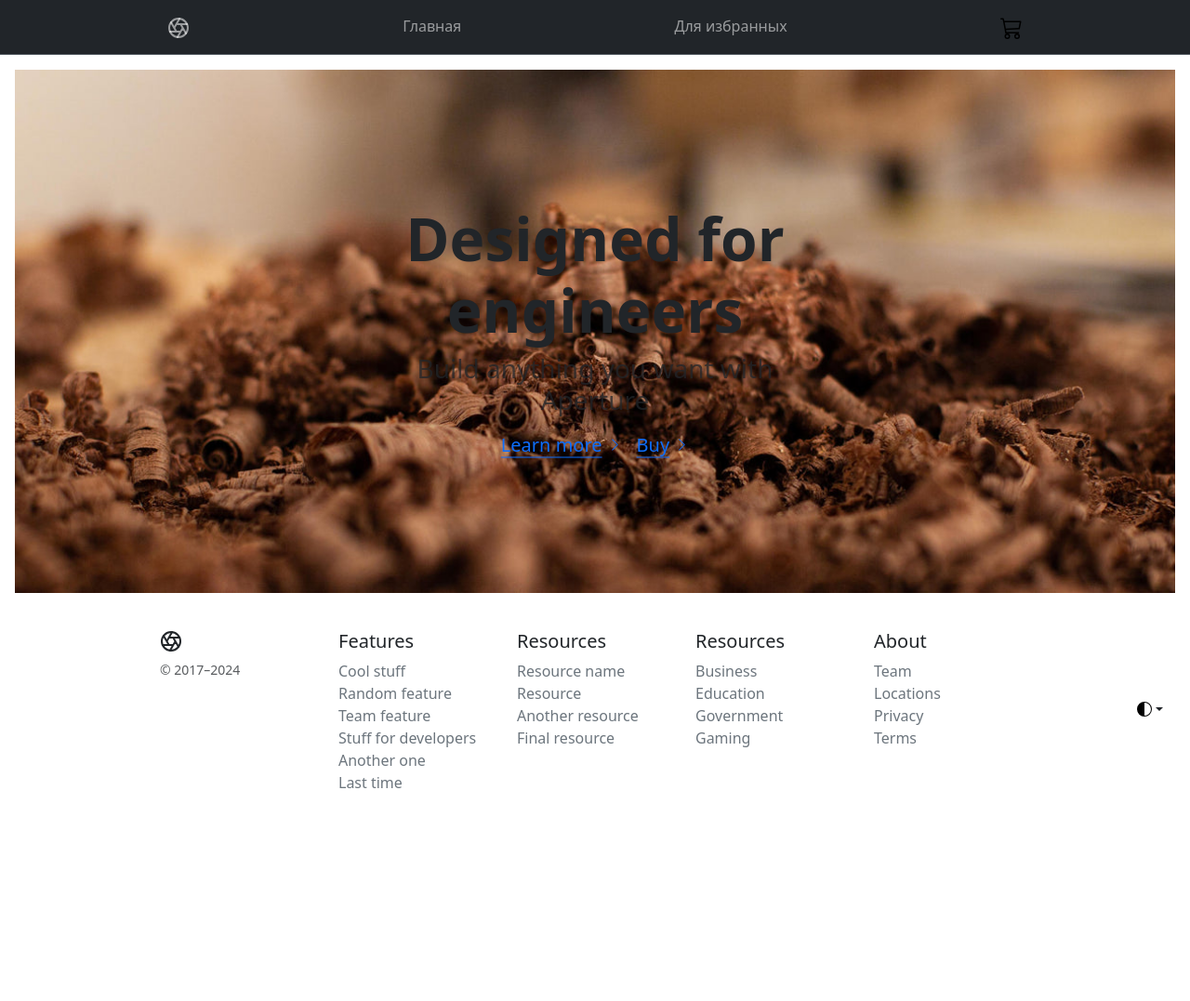
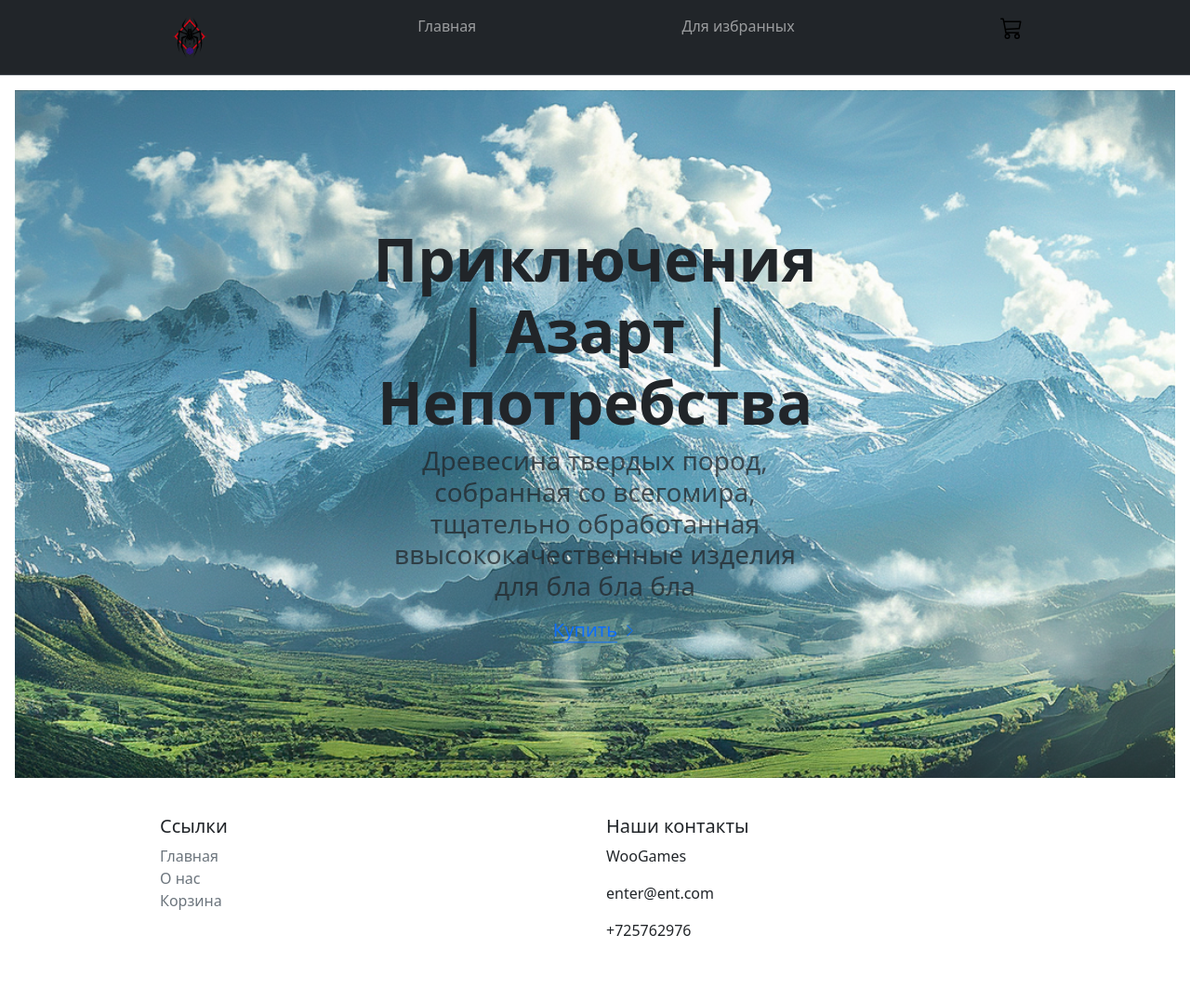
Before and after one commit to Asgef/gwent_website, a Django app: page / in a window 1280 px wide. Shown: the whole page at 93% size. Before the commit the page ends 848 px from the top, so only its background shows below. Run offline with Django 5.2, Linux system fonts and the light colour scheme; data that the repository does not hold is empty; some libraries are stand-ins or nearby versions.

Commit message:
Make corrections to the website layout
Change banner
Change logo
Develop a mixin for contact information
Change footer

Change banner
Change logo
Develop a mixin for contact information
Change footerИзменения, которые будут включены в коммит:

```diff
--- a/game_gwent/cart/views.py
+++ b/game_gwent/cart/views.py
@@ -17,10 +17,6 @@ def cart_detail(request):
             'quantity': quantity,
             'total_price': product.price * quantity
         })
-    # for item in cart_items:
-    #     print(
-    #     f"Product ID: {item['product'].id}, Quantity: {item['quantity']}"
-    #     )
     return render(
         request, 'cart/cart.html', {
             'cart_items': cart_items, 'total': total
--- /dev/null
+++ b/game_gwent/mixins.py
@@ -0,0 +1,19 @@
+class ExtraContextMixin:  # noqa: D101
+    def get_extra_context(self):
+        return {
+            'phn_number': '+725762976',
+            'email': 'enter@ent.com',
+        }
+
+    def get_context_data(self, **kwargs):  # noqa: D102
+        context = super().get_context_data(**kwargs)
+        extra_context = self.get_extra_context()
+        view_extra_context = getattr(self, 'extra_context', {})
+        if not isinstance(view_extra_context, dict):
+            view_extra_context = {}
+
+        extra_context.update(view_extra_context)
+        context.update(extra_context)
+        return context
+
+# TODO: Вынести данные в константы
--- a/game_gwent/static/game_gwent/css/product.css
+++ b/game_gwent/static/game_gwent/css/product.css
@@ -75,7 +75,7 @@
 
 
 .main-banner {
-    background-image: url(../img/6137.jpg);
+    background-image: url(../img/Hero_banner.png);
     background-size: cover;
     background-position: center;
 }
--- a/game_gwent/templates/home_page.html
+++ b/game_gwent/templates/home_page.html
@@ -7,15 +7,11 @@
     <main>
         <div class="main-banner position-relative overflow-hidden p-3 p-md-5 m-md-3 text-center bg-body-tertiary">
             <div class="col-md-6 p-lg-5 mx-auto my-5">
-              <h1 class="display-3 fw-bold">Designed for engineers</h1>
-              <h3 class="fw-normal text-muted mb-3">Build anything you want with Aperture</h3>
+              <h1 class="display-3 fw-bold">{{ greeting_title }}</h1>
+              <h3 class="fw-normal text-muted mb-3">{{ greeting_description }}</h3>
               <div class="d-flex gap-3 justify-content-center lead fw-normal">
-                <a class="icon-link" href="#">
-                  Learn more
-                  <svg class="bi"><use xlink:href="#chevron-right"/></svg>
-                </a>
-                <a class="icon-link" href="#">
-                  Buy
+                <a class="icon-link" href="{% url 'cart_detail' %}">
+                  Купить
                   <svg class="bi"><use xlink:href="#chevron-right"/></svg>
                 </a>
               </div>
--- a/game_gwent/templates/layouts/footer.html
+++ b/game_gwent/templates/layouts/footer.html
@@ -1,46 +1,38 @@
 <footer class="container py-5">
   <div class="row">
-    <div class="col-12 col-md">
-      <svg xmlns="http://www.w3.org/2000/svg" width="24" height="24" fill="none" stroke="currentColor" stroke-linecap="round" stroke-linejoin="round" stroke-width="2" class="d-block mb-2" role="img" viewBox="0 0 24 24"><title>Product</title><circle cx="12" cy="12" r="10"/><path d="M14.31 8l5.74 9.94M9.69 8h11.48M7.38 12l5.74-9.94M9.69 16L3.95 6.06M14.31 16H2.83m13.79-4l-5.74 9.94"/></svg>
-      <small class="d-block mb-3 text-body-secondary">&copy; 2017–2024</small>
-    </div>
     <div class="col-6 col-md">
-      <h5>Features</h5>
+      <h5>Ссылки</h5>
       <ul class="list-unstyled text-small">
-        <li><a class="link-secondary text-decoration-none" href="#">Cool stuff</a></li>
-        <li><a class="link-secondary text-decoration-none" href="#">Random feature</a></li>
-        <li><a class="link-secondary text-decoration-none" href="#">Team feature</a></li>
-        <li><a class="link-secondary text-decoration-none" href="#">Stuff for developers</a></li>
-        <li><a class="link-secondary text-decoration-none" href="#">Another one</a></li>
-        <li><a class="link-secondary text-decoration-none" href="#">Last time</a></li>
+        <li><a class="link-secondary text-decoration-none" href="{% url 'home_page' %}">Главная</a></li>
+        <li><a class="link-secondary text-decoration-none" href=" 'about' %}">О нас</a></li>
+        <li><a class="link-secondary text-decoration-none" href="{% url 'cart_detail' %}">Корзина</a></li>
       </ul>
     </div>
     <div class="col-6 col-md">
-      <h5>Resources</h5>
+      <h5>Наши контакты</h5>
       <ul class="list-unstyled text-small">
-        <li><a class="link-secondary text-decoration-none" href="#">Resource name</a></li>
-        <li><a class="link-secondary text-decoration-none" href="#">Resource</a></li>
-        <li><a class="link-secondary text-decoration-none" href="#">Another resource</a></li>
-        <li><a class="link-secondary text-decoration-none" href="#">Final resource</a></li>
+        <li><p>WooGames</p></li>
+        <li><p>{{ email }}</p></li>
+        <li><p>{{ phn_number }}</p></li>
       </ul>
     </div>
-    <div class="col-6 col-md">
-      <h5>Resources</h5>
-      <ul class="list-unstyled text-small">
-        <li><a class="link-secondary text-decoration-none" href="#">Business</a></li>
-        <li><a class="link-secondary text-decoration-none" href="#">Education</a></li>
-        <li><a class="link-secondary text-decoration-none" href="#">Government</a></li>
-        <li><a class="link-secondary text-decoration-none" href="#">Gaming</a></li>
-      </ul>
-    </div>
-    <div class="col-6 col-md">
-      <h5>About</h5>
-      <ul class="list-unstyled text-small">
-        <li><a class="link-secondary text-decoration-none" href="#">Team</a></li>
-        <li><a class="link-secondary text-decoration-none" href="#">Locations</a></li>
-        <li><a class="link-secondary text-decoration-none" href="#">Privacy</a></li>
-        <li><a class="link-secondary text-decoration-none" href="#">Terms</a></li>
-      </ul>
-    </div>
+<!--    <div class="col-6 col-md">-->
+<!--      <h5>Resources</h5>-->
+<!--      <ul class="list-unstyled text-small">-->
+<!--        <li><a class="link-secondary text-decoration-none" href="#">Business</a></li>-->
+<!--        <li><a class="link-secondary text-decoration-none" href="#">Education</a></li>-->
+<!--        <li><a class="link-secondary text-decoration-none" href="#">Government</a></li>-->
+<!--        <li><a class="link-secondary text-decoration-none" href="#">Gaming</a></li>-->
+<!--      </ul>-->
+<!--    </div>-->
+<!--    <div class="col-6 col-md">-->
+<!--      <h5>About</h5>-->
+<!--      <ul class="list-unstyled text-small">-->
+<!--        <li><a class="link-secondary text-decoration-none" href="#">Team</a></li>-->
+<!--        <li><a class="link-secondary text-decoration-none" href="#">Locations</a></li>-->
+<!--        <li><a class="link-secondary text-decoration-none" href="#">Privacy</a></li>-->
+<!--        <li><a class="link-secondary text-decoration-none" href="#">Terms</a></li>-->
+<!--      </ul>-->
+<!--    </div>-->
   </div>
 </footer>
--- a/game_gwent/templates/layouts/header.html
+++ b/game_gwent/templates/layouts/header.html
@@ -1,3 +1,4 @@
+{% load static %}
 <svg xmlns="http://www.w3.org/2000/svg" class="d-none">
       <symbol id="check2" viewBox="0 0 16 16">
         <path d="M13.854 3.646a.5.5 0 0 1 0 .708l-7 7a.5.5 0 0 1-.708 0l-3.5-3.5a.5.5 0 1 1 .708-.708L6.5 10.293l6.646-6.647a.5.5 0 0 1 .708 0z"/>
@@ -79,14 +80,14 @@
       </div>
       <div class="offcanvas-body">
         <ul class="navbar-nav flex-grow-1 justify-content-between">
-          <li class="nav-item"><a class="nav-link" href="#">
-            <svg class="bi" width="24" height="24"><use xlink:href="#aperture"/></svg>
+          <li class="nav-item"><a class="nav-link" href="{% url 'home_page' %}">
+            <img src="{% static 'game_gwent/img/Monochrome_logo.png' %}" width="48" height="48" alt="Aperture">
           </a></li>
           <li class="nav-item"><a class="nav-link" href="{% url 'home_page' %}">Главная</a></li>
           <li class="nav-item"><a class="nav-link" href="/admin/">Для избранных</a></li>
 
-          <li class="nav-item"><a class="nav-link" href="#">
-            <svg class="bi" width="24" height="24"><use xlink:href="#cart"/></svg>
+          <li class="nav-item"><a class="nav-link" href="{% url 'cart_detail' %}">
+            <svg class="bi" width=24 height="24"><use xlink:href="#cart"/></svg>
           </a></li>
         </ul>
       </div>
--- a/game_gwent/views.py
+++ b/game_gwent/views.py
@@ -1,7 +1,16 @@
 from django.views.generic import ListView
 from game_gwent.catalog.models import Product
+from .mixins import ExtraContextMixin
 
 
-class HomeListView(ListView):
+class HomeListView(ExtraContextMixin, ListView):
     model = Product
     template_name = 'home_page.html'
+
+    extra_context = {
+        'title': 'WooGames',
+        'greeting_title': 'Приключения | Азарт | Непотребства',
+        'greeting_description': 'Древесина твердых пород, собранная со всего'
+                                'мира, тщательно обработанная в'
+                                'высококачественные изделия для бла бла бла',
+    }
```
Also changed, not shown: game_gwent/catalog/views.py (+3 -5 lines), game_gwent/static/bootstrap5/img/favicon .ico (added), game_gwent/static/game_gwent/img/Hero_banner.png (added), game_gwent/static/game_gwent/img/Monochrome_logo.png (added).
